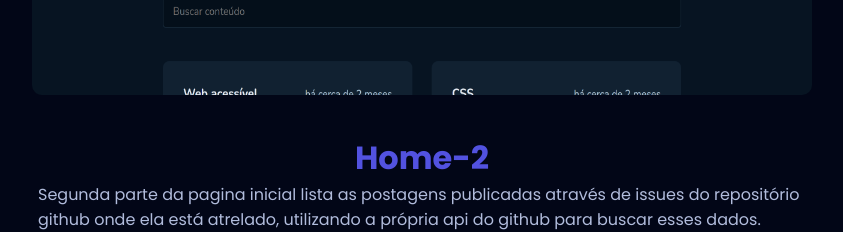
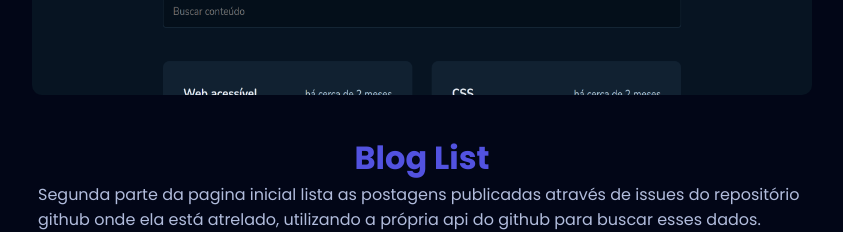
Before and after one commit to EvanderInacio/Portfolio, a Next.js app: page /project/github-blog in a window 1280 px wide. Shown: the part 2980-3212 px from the top of the page, without its empty margins (218-1061 px from the left). Built offline with nearby package versions, Linux system fonts and the light colour scheme.

Commit message:
Feat: :memo: Details Images Title

```diff
--- a/src/data/projects.ts
+++ b/src/data/projects.ts
@@ -86,42 +86,42 @@ const projects = [
         img: '/projects/turtlemovie/turtle-movie.png'
       },
       {
-        name: 'Movie-Popular',
+        name: 'Popular Movie',
         description:
           'Pagina que contem os filmes mais populares, assim como aqueles com a maior nota de todos os tempos.',
         img: '/projects/turtlemovie/movie-popular.png'
       },
       {
-        name: 'Series-Popular',
+        name: 'Popular Series',
         description:
           'Pagina que contem os series mais populares, assim como aqueles com a maior nota de todos os tempos.',
         img: '/projects/turtlemovie/series-popular.png'
       },
       {
-        name: 'Detail',
+        name: 'Page Detail',
         description:
           'Pagina que contem os detalhes de um filme/serie especifico. Como a data de lançamento, a duração (no caso de filmes), a produção, o idioma e o país de origem. ',
         img: '/projects/turtlemovie/detail-home.png'
       },
       {
-        name: 'Detail-elenco',
+        name: 'Detail Cast',
         description:
           'Pagina que contem os detalhes dos personagens assim como a opção de ver a ficha técnica de cada pessoa especifica.',
         img: '/projects/turtlemovie/detail-elenco.png'
       },
       {
-        name: 'Detail-video',
+        name: 'Detail Video',
         description: 'Pagina que contem o trailer do filme/serie especifico',
         img: '/projects/turtlemovie/detail-video.png'
       },
       {
-        name: 'Peoples',
+        name: 'Popular Actors',
         description:
           'Explore também a lista de atores populares e descubra quais filmes e séries eles já participaram.',
         img: '/projects/turtlemovie/peoples.png'
       },
       {
-        name: 'Detail-people',
+        name: 'Detail Actors',
         description:
           'Pagina que contem os detalhes dos personagens assim como a ficha técnica de cada pessoa especifica. Você poderá acompanhar a carreira de seus atores favoritos e encontrar novas obras para assistir',
         img: '/projects/turtlemovie/detail-people.png'
@@ -173,7 +173,7 @@ const projects = [
         img: '/projects/playstation/playstation-home.png'
       },
       {
-        name: 'Home-2',
+        name: 'Home Card',
         description:
           'Segunda parte da pagina inicial do site que mostra 3 opção de compra de controles.',
         img: '/projects/playstation/playstation-home-2.png'
@@ -191,7 +191,7 @@ const projects = [
         img: '/projects/playstation/playstation-product.png'
       },
       {
-        name: 'Product-2',
+        name: 'Product Details',
         description:
           'Segunda parte da pagina de produtos mostra a lista com mais detalhes sobre a diferença de cada controle.',
         img: '/projects/playstation/playstation-product-2.png'
@@ -255,7 +255,7 @@ const projects = [
         img: '/projects/podcastr/podcastr-home.png'
       },
       {
-        name: 'Home-2',
+        name: 'Podcast List',
         description:
           'Segunda parte da pagina inicial que mostra todos os podcasts.',
         img: '/projects/podcastr/podcastr-home-2.png'
@@ -314,7 +314,7 @@ const projects = [
         img: '/projects/github-blog/github-blog-home.png'
       },
       {
-        name: 'Home-2',
+        name: 'Blog List',
         description:
           'Segunda parte da pagina inicial lista as postagens publicadas através de issues do repositório github onde ela está atrelado, utilizando a própria api do github para buscar esses dados.',
         img: '/projects/github-blog/github-blog-home-2.png'
@@ -326,7 +326,7 @@ const projects = [
         img: '/projects/github-blog/github-blog-detail.png'
       },
       {
-        name: 'Detail-2',
+        name: 'Detail Images',
         description:
           'Segunda parte da pagina de detalhes mostrando a possibilidade de exibir imagens.',
         img: '/projects/github-blog/github-blog-detail-2.png'
@@ -385,13 +385,13 @@ const projects = [
         img: '/projects/whatsapp/login.png'
       },
       {
-        name: 'Home-light',
+        name: 'Home Light',
         description:
           'Pagina de inicio apos o usuário se autenticar, onde exibe igual no WhatsApp uma mensagem de boas vindas, e no canto esquerdo uma lista de contatos.',
         img: '/projects/whatsapp/home-light.png'
       },
       {
-        name: 'Home-dark',
+        name: 'Home Dark',
         description: 'Pagina de inicio na versão dark mode.',
         img: '/projects/whatsapp/home-dark.png'
       },
@@ -402,12 +402,12 @@ const projects = [
         img: '/projects/whatsapp/chat.png'
       },
       {
-        name: 'Chat-emoji',
+        name: 'Chat Emoji',
         description: 'Opção de escolher um emoji.',
         img: '/projects/whatsapp/chat-emoji.png'
       },
       {
-        name: 'New-chat',
+        name: 'New Chat',
         description: 'Opção onde você pode escolher um novo chat.',
         img: '/projects/whatsapp/new-chat.png'
       }
@@ -459,25 +459,25 @@ const projects = [
     ],
     print: [
       {
-        name: 'Login',
+        name: 'Home',
         description:
           'Pagina de inicio onde você pode definir uma tarefa especifica e o tempo que ela deve durar.',
         img: '/projects/pomodoro/pomodoro-home.png'
       },
       {
-        name: 'Home-light',
+        name: 'Task Activated',
         description:
           'Tarefa ja em execução com a opção de interromper essa tarefa.',
         img: '/projects/pomodoro/pomodoro-home-action.png'
       },
       {
-        name: 'Home-dark',
+        name: 'Page Historic',
         description:
           'Pagina de lista onde são exibidas as tarefas ja realiza, as que estão em andamento e as interrompidas.',
         img: '/projects/pomodoro/pomodoro-history.png'
       },
       {
-        name: 'Chat',
+        name: 'Task List',
         description: 'Pagina mostrando a lista de tarefas.',
         img: '/projects/pomodoro/pomodoro-history-2.png'
       }
@@ -529,7 +529,7 @@ const projects = [
         img: '/projects/pokedex/pokedex-index.png'
       },
       {
-        name: 'Home-2',
+        name: 'Pokedex List',
         description:
           'Pagina onde mostra a lista de pokémons separados por tipo e dependendo do seu tipo uma cor de card é atribuído a ele facilitando assim a escolha de um tipo, com opção de busca.',
         img: '/projects/pokedex/pokedex-home.png'
@@ -541,13 +541,13 @@ const projects = [
         img: '/projects/pokedex/pokedex-detail.png'
       },
       {
-        name: 'Detail-2',
+        name: 'Detail About',
         description:
           'Segunda parte da pagina de detalhes onde mostra mais detalhes desse pokémon como o tipo dele, peso, altura, formas e atributos.',
         img: '/projects/pokedex/pokedex-detail-about.png'
       },
       {
-        name: 'Detail-3',
+        name: 'Detail Status',
         description:
           'Terceira parte da pagina de detalhes onde mostra os status de ataque, defesa, vida, ataque especial, etc...',
         img: '/projects/pokedex/pokedex-detail-stats.png'
```
